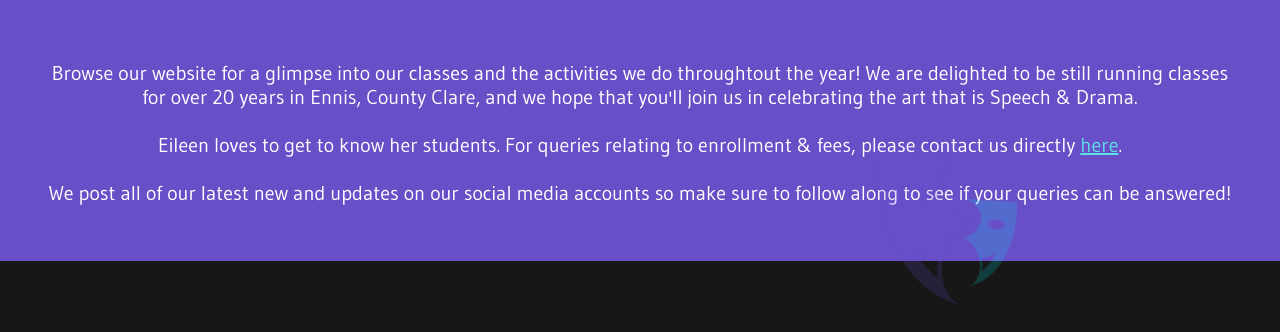
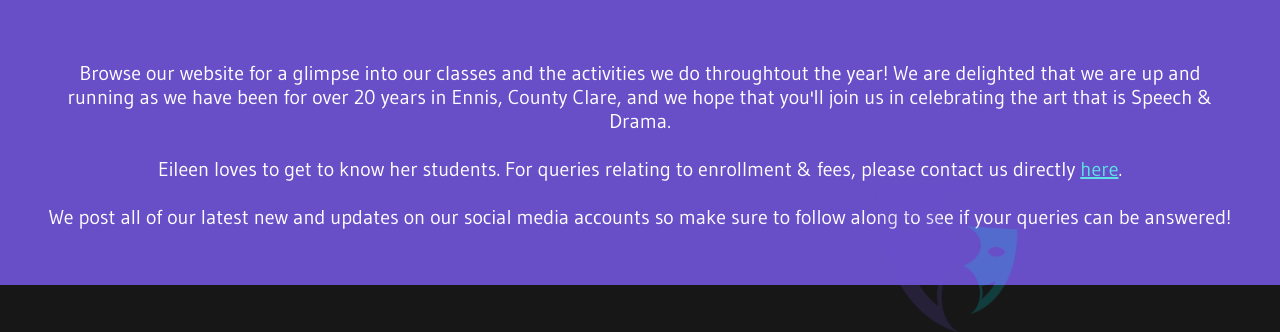
Before and after one commit to efdrama/efdrama.github.io, a plain HTML site: page index.html in a window 1280 px wide. Shown: the part 778-1110 px from the top of the page. Drawn offline with nearby package versions, Linux system fonts and the light colour scheme; a script that the page names is missing; a web font is replaced by a local one.

Commit message:
final touvh home page

```diff
--- a/index.html
+++ b/index.html
@@ -77,7 +77,7 @@
         <div class="text-cont" id="intro-text">
             <h4>Welcome to the home of the Eileen Fitzgerald School of Speech & Drama</h4>
             <h5 class="text-white">Browse our website for a glimpse into our classes and the activities we do
-                throughtout the year! We are delighted to be still running classes for over 20 years in Ennis, County
+                throughtout the year! We are delighted that we are up and running as we have been for over 20 years in Ennis, County
                 Clare, and we hope that you'll join us in celebrating the art that is Speech & Drama.
                 <br><br>Eileen loves to get to know her students. For queries relating to enrollment & fees, please
                 contact us directly <a href="contact.html">here</a>.<br><br>We post all of our latest new and updates on
```
